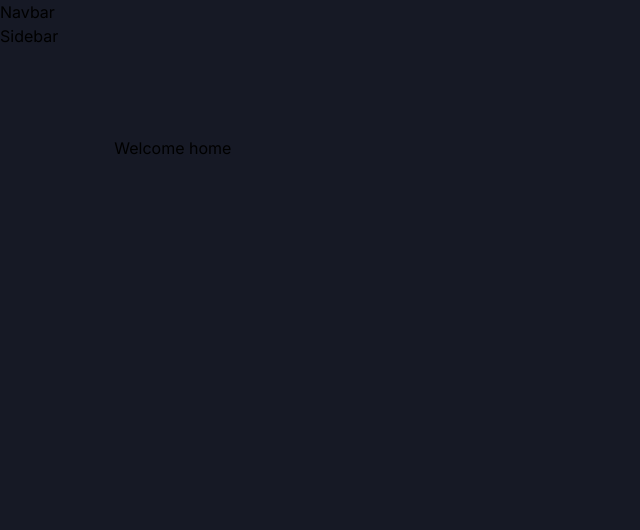
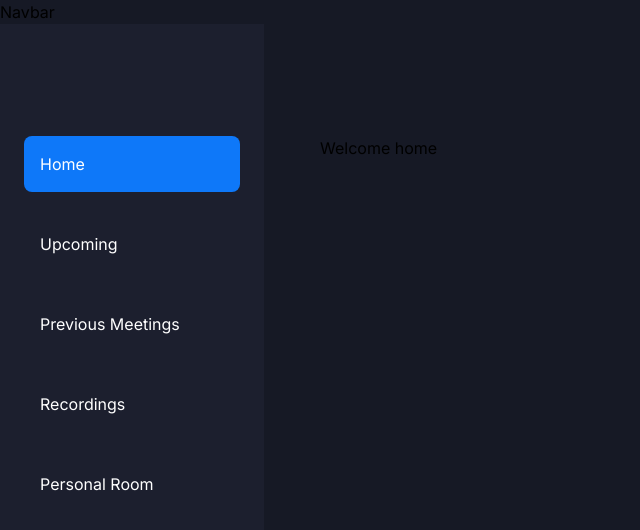
Before and after one commit to EmmanuelOkon/video-call-app, a Next.js app: page / in a window 1280 px wide. Shown: the top 530 px of the page, without its empty margins (0-640 px from the left). Built offline with nearby package versions, Linux system fonts and the light colour scheme.

Commit message:
set up layout and routers

```diff
--- a/components/Sidebar.tsx
+++ b/components/Sidebar.tsx
@@ -1,9 +1,39 @@
+"use client"
 
+import { cn } from "@/lib/utils";
+import { sidebarLinks } from "@/utils";
+import Link from "next/link";
+import { usePathname } from "next/navigation";
 
 const Sidebar = () => {
+  const pathname = usePathname();
+  // const
   return (
-    <div>Sidebar</div>
-  )
-}
+    <section className="sticky left-0 flex h-screen w-fit flex-col justify-between bg-dark-1 p-6 pt-28 text-white max-sm:hidden lg:w-[264px] ">
+      <div className="flex flex-1 flex-col gap-6">
+        {sidebarLinks.map((link) => {
+          const isActive =
+            pathname === link.route || pathname.startsWith(link.route);
+          console.log(pathname);
 
-export default Sidebar
+          return (
+            <Link
+              key={link.label}
+              href={link.route}
+              className={cn(
+                "flex gap-4 items-center p-4 rounded-lg justify-start",
+                {
+                  "bg-blue-1": isActive,
+                }
+              )}
+            >
+              {link.label}
+            </Link>
+          );
+        })}
+      </div>
+    </section>
+  );
+};
+
+export default Sidebar;
--- /dev/null
+++ b/utils/index.ts
@@ -0,0 +1,27 @@
+export const sidebarLinks = [
+    {
+        label: "Home",
+        route: "/",
+        imgUrl: "/icons/home.svg"
+    },
+    {
+        label: "Upcoming",
+        route: "/upcoming",
+        imgUrl: "/icons/upcoming.svg"
+    },
+    {
+        label: "Previous Meetings",
+        route: "/previous-meetings",
+        imgUrl: "/icons/previous.svg"
+    },
+    {
+        label: "Recordings",
+        route: "/recordings",
+        imgUrl: "/icons/video.svg"
+    },
+    {
+        label: "Personal Room",
+        route: "/personal-room",
+        imgUrl: "/icons/add-personal.svg"
+    },
+]
```
Also changed, not shown: public/icons/home.svg (renamed from public/icons/Home.svg), public/icons/video.svg (renamed from public/icons/Video.svg).
